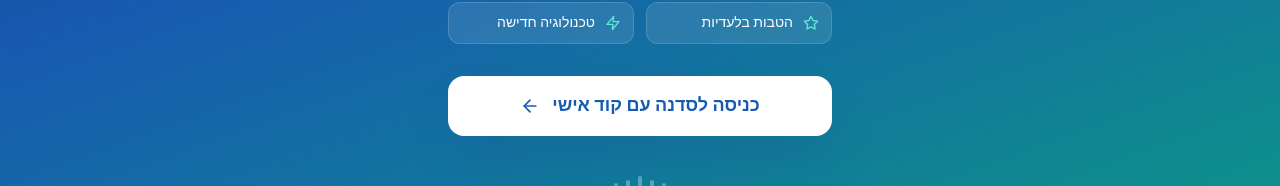
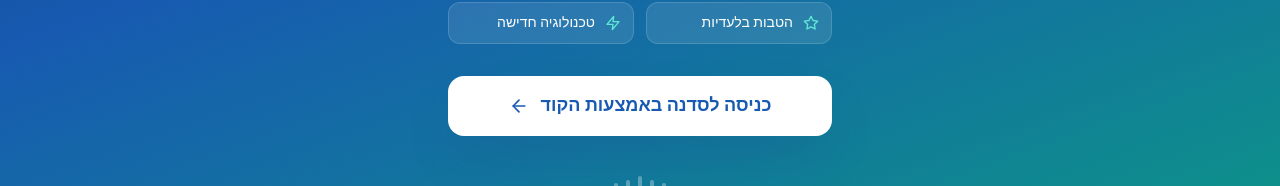
Before and after one commit to ge-o11/dental-chakir-app, a React (Vite) app: page / in a window 1280 px wide. Shown: the part 600-786 px from the top of the page. Built offline with nearby package versions, Linux system fonts and the light colour scheme.

Commit message:
Update CTA button to כניסה לסדנה באמצעות הקוד

```diff
--- a/src/translations/translations.js
+++ b/src/translations/translations.js
@@ -27,7 +27,7 @@ export const translations = {
       tagline:     'חדשנות • מקצועיות • עתיד הדנטיסטריה',
       welcome:     'ברוכים הבאים!',
       description: 'קהילה יחודית לתחום רפואת השיניים בחזית הטכנולוגיה הדנטלית\nהעולם החדש של AI בדנטיסטריה.',
-      cta:         'כניסה לסדנה עם קוד אישי',
+      cta:         'כניסה לסדנה באמצעות הקוד',
       features: [
         { icon: 'Brain',   text: 'בינה מלאכותית מתקדמת' },
         { icon: 'Users',   text: 'קהילה מקצועית' },
```
